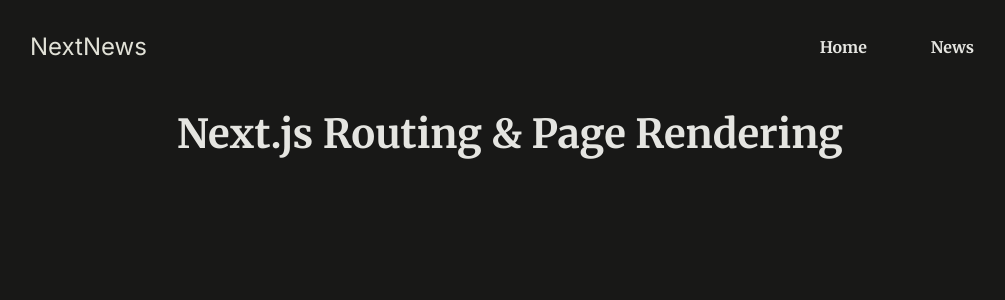
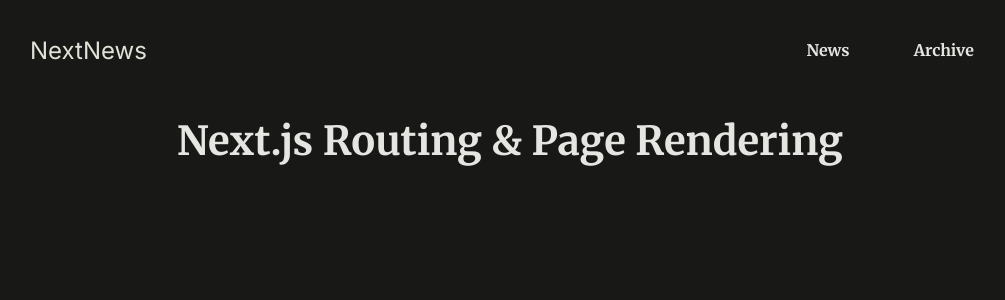
Before and after one commit to sanixto/news-site, a Next.js app: page / in a window 1280 px wide. Shown: the top 300 px of the page, without its empty margins (130-1135 px from the left). Built offline with nearby package versions, Linux system fonts and the light colour scheme.

Commit message:
add NavLink Component

```diff
--- a/src/app/archive/@archive/[[...filter]]/page.tsx
+++ b/src/app/archive/@archive/[[...filter]]/page.tsx
@@ -3,7 +3,7 @@
 import styles from './page.module.css';
 import { getAvailableNewsMonths, getAvailableNewsYears, getNewsForYear, getNewsForYearAndMonth } from '@/lib/news';
 import News from '@/interfaces/news.interface';
-import NewsList from '@/components/main-header/news-list';
+import NewsList from '@/components/news-list';
 
 interface FilteredNewsPageProps {
   params: {
--- a/src/app/archive/@latest/default.tsx
+++ b/src/app/archive/@latest/default.tsx
@@ -1,4 +1,4 @@
-import NewsList from "@/components/main-header/news-list";
+import NewsList from "@/components/news-list";
 import News from "@/interfaces/news.interface";
 import { getLatestNews } from "@/lib/news";
 
--- a/src/app/news/page.tsx
+++ b/src/app/news/page.tsx
@@ -1,5 +1,5 @@
 import { DUMMY_NEWS } from '@/dummy-news';
-import NewsList from '@/components/main-header/news-list';
+import NewsList from '@/components/news-list';
 
 export default function NewsPage() {
   return (
--- a/src/components/main-header/index.module.css
+++ b/src/components/main-header/index.module.css
@@ -22,46 +22,3 @@
   gap: 2rem;
   font-weight: bold;
 }
-.header {
-  display: flex;
-  justify-content: space-between;
-  align-items: center;
-  margin-bottom: 2rem;
-}
-
-.logo {
-  font-family: 'Inter', sans-serif;
-  font-size: 1.5rem;
-  border-radius: 4px;
-}
-
-.header .logo a,
-.header .logo a:hover {
-  color: #e1e1d7;
-  text-decoration: none;
-}
-
-.header ul {
-  display: flex;
-  gap: 2rem;
-  font-weight: bold;
-}
-
-.header ul a {
-  text-decoration: none;
-  color: #e5e5e1;
-  padding: 0.5rem 1rem;
-  border-radius: 4px;
-}
-
-.header ul a:hover,
-.header ul a.active {
-  background-color: #bcbcb7;
-  color: .181817;
-}
-
-.header ul a:hover,
-.header ul a.active {
-  background-color: #bcbcb7;
-  color: .181817;
-}
--- a/src/components/main-header/index.tsx
+++ b/src/components/main-header/index.tsx
@@ -1,6 +1,7 @@
-import Link from "next/link";
+import Link from 'next/link';
 
 import styles from './index.module.css';
+import NavLink from './nav-link';
 
 export default function MainHeader() {
   return (
@@ -10,8 +11,8 @@
       </div>
       <nav>
         <ul>
-          <li><Link href="/">Home</Link></li>
-          <li><Link href="/news">News</Link></li>
+          <NavLink href="/news">News</NavLink>
+          <NavLink href="/archive">Archive</NavLink>
         </ul>
       </nav>
     </header>
--- /dev/null
+++ b/src/components/main-header/nav-link.module.css
@@ -0,0 +1,12 @@
+.link {
+  text-decoration: none;
+  color: #e5e5e1;
+  padding: 0.5rem 1rem;
+  border-radius: 4px;
+}
+
+.link:hover,
+.link.active {
+  background-color: #bcbcb7;
+  color: .181817;
+}
--- /dev/null
+++ b/src/components/main-header/nav-link.tsx
@@ -0,0 +1,24 @@
+'use client';
+
+import Link from 'next/link';
+import { usePathname } from 'next/navigation';
+
+import styles from './nav-link.module.css';
+
+interface NavLinkProps {
+  href: string,
+  children: React.ReactNode,
+}
+
+export default function NavLink({href, children}: NavLinkProps) {
+  const path: string = usePathname();
+
+  return (
+    <Link
+      href={href}
+      className={path.startsWith(href) ? `${styles.link} ${styles.active}` : styles.link}
+    >
+      {children}
+    </Link>
+  );
+}
```
Also changed, not shown: src/components/news-list/index.module.css (renamed from src/components/main-header/news-list/index.module.css), src/components/news-list/index.tsx (renamed from src/components/main-header/news-list/index.tsx).
